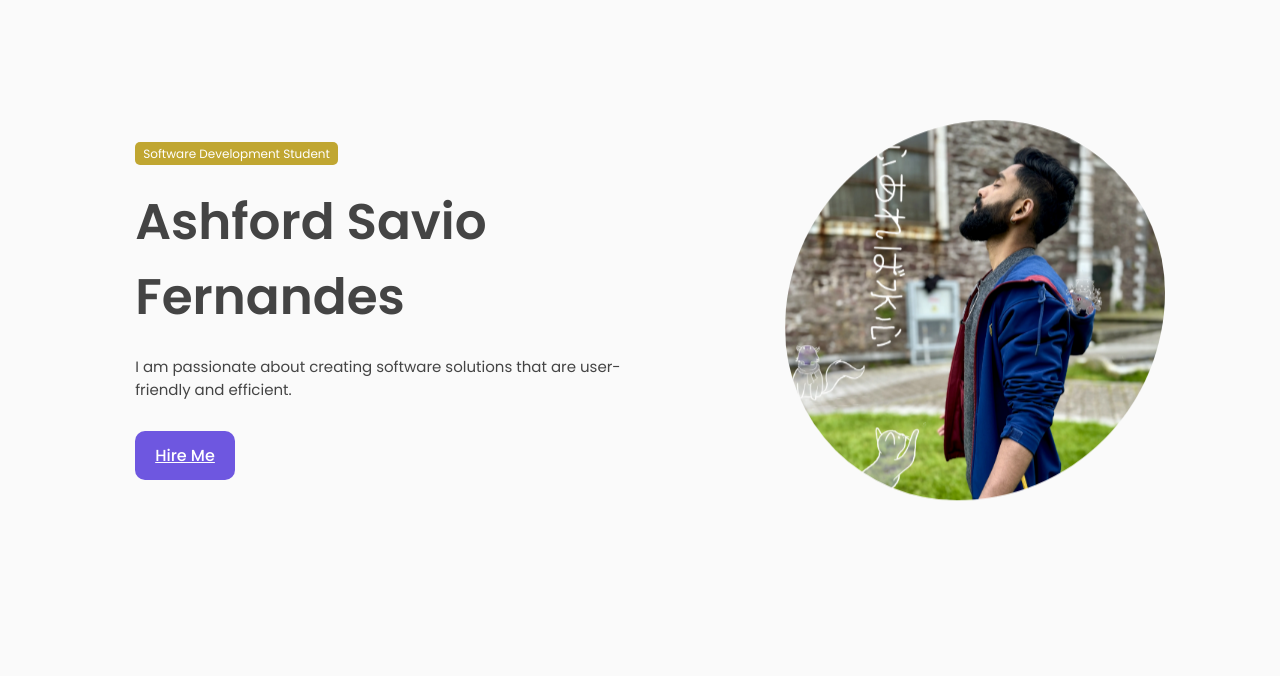
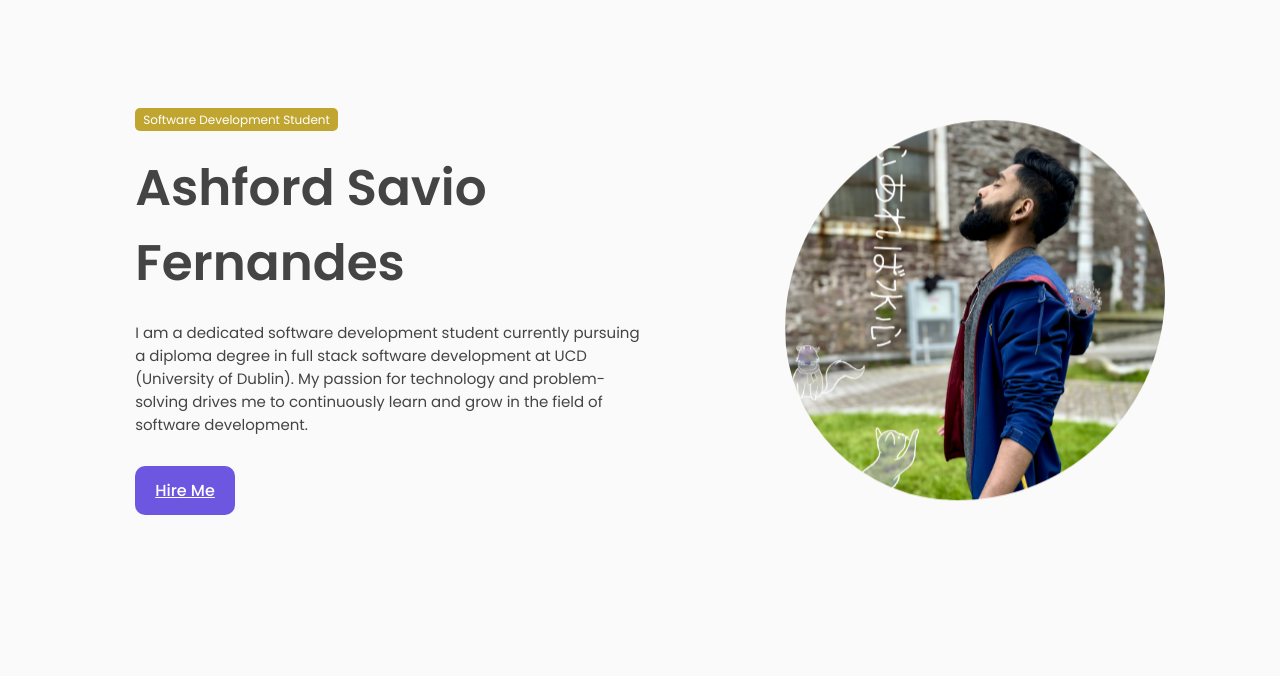
Before and after one commit to Ashkun1999/personal-portfolio, a Flask app: page / in a window 1280 px wide. Shown: the part 90-766 px from the top of the page. Run offline with Flask 3, Linux system fonts and the light colour scheme.

Commit message:
updated description

```diff
--- a/templates/index.html
+++ b/templates/index.html
@@ -19,7 +19,9 @@
 		</div>
 		<div class="featured-text-info">
 			<p>
-				I am passionate about creating software solutions that are user-friendly and efficient.
+				I am a dedicated software development student currently pursuing a diploma degree in full stack software
+				development at UCD (University of Dublin). My passion for technology and problem-solving drives me to
+				continuously learn and grow in the field of software development.
 			</p>
 		</div>
 		<div class="featured-text-btn">
```
